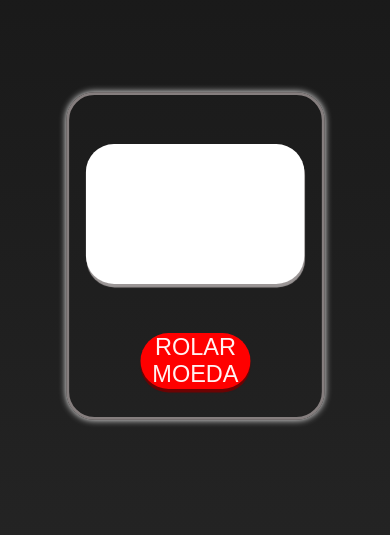
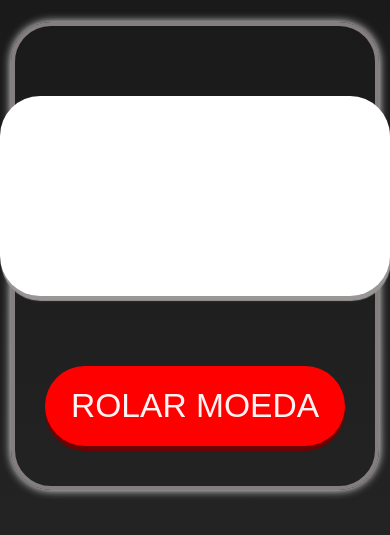
Before and after one commit to esdrasadpg/projeto-caraoucoroa, a plain HTML site: page index.html in a window 390 px wide. Shown: the part 215-750 px from the top of the page. Drawn offline with Linux system fonts and the light colour scheme.

Commit message:
Update style.css

```diff
--- a/estilos/style.css
+++ b/estilos/style.css
@@ -100,8 +100,8 @@ main.clicado {
 
 div#rescc {
     display: flex;
-    max-width: 80%;
-    width: 80vw;
+    max-width: 400px;
+    width: 100vw;
     height: 200px;
     border-radius: 40px;
     background-color: white;
@@ -117,7 +117,8 @@ div#rescc {
 
 main > button {
     border: none;
-    max-width: 40%;
+    max-width: 300px;
+    width: 100vw;
     height: 80px;
     font-size: 2.1em;
     background-color: rgb(255, 0, 0);
@@ -133,9 +134,3 @@ main > button.clicado{
     scale: 0.96;
     box-shadow: 0px 5px 1px rgba(109, 3, 3, 0.548);
 }
-
-@media screen and (max-width: 768px) {
-    main {
-        scale: 0.70;
-    }
-}
```
